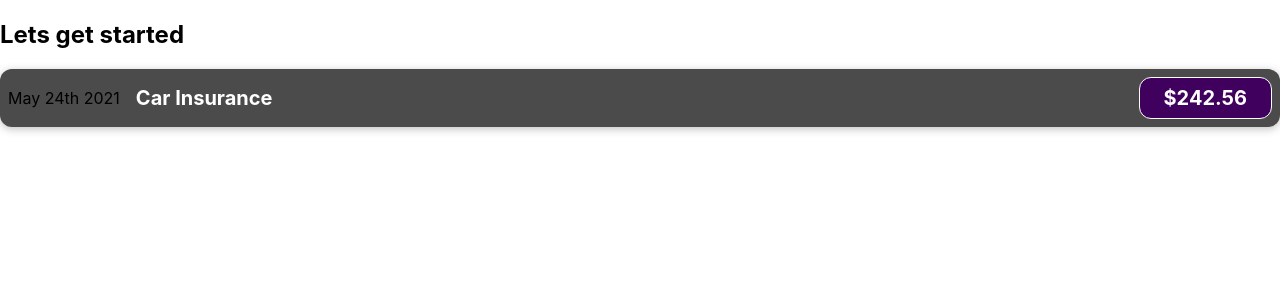
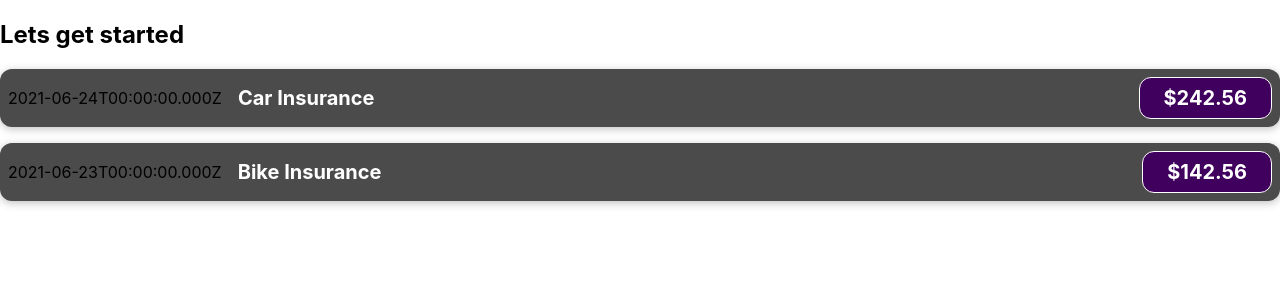
Before and after one commit to AnirupPat/reactjs-expense-report, a React (Create React App) app: page / in a window 1280 px wide. Shown: the top 300 px of the page. Built offline with nearby package versions, Linux system fonts and the light colour scheme.

Commit message:
Passing props to Components

```diff
--- a/src/App.js
+++ b/src/App.js
@@ -1,11 +1,42 @@
-import ExpenseItem from './components/ExpenseItem';
-import './App.css';
+import ExpenseItem from "./components/ExpenseItem";
+import "./App.css";
 
 function App() {
+  let expense = [
+    {
+      title: "Car Insurance",
+      amount: 242.56,
+      date: new Date(2021, 5, 24),
+    },
+    {
+      title: "Bike Insurance",
+      amount: 142.56,
+      date: new Date(2021, 5, 23),
+    },
+    {
+      title: "Magazines",
+      amount: 24.0,
+      date: new Date(2021, 5, 22),
+    },
+    {
+      title: "Groceries",
+      amount: 100.0,
+      date: new Date(2021, 5, 21),
+    },
+  ];
   return (
     <div>
       <h2>Lets get started</h2>
-      <ExpenseItem></ExpenseItem>
+      <ExpenseItem
+        title={expense[0].title}
+        amount={expense[0].amount}
+        date={expense[0].date}
+      ></ExpenseItem>
+      <ExpenseItem
+        title={expense[1].title}
+        amount={expense[1].amount}
+        date={expense[1].date}
+      ></ExpenseItem>
     </div>
   );
 }
--- a/src/components/ExpenseItem.js
+++ b/src/components/ExpenseItem.js
@@ -1,12 +1,12 @@
 import './ExpenseItem.css';
 
-function ExpenseItem() {
+function ExpenseItem(props) {
   return (
     <div className="expense-item">
-      <div>May 24th 2021</div>
+      <div>{props.date.toISOString()}</div>
       <div className="expense-item__description">
-        <h2>Car Insurance</h2>
-        <div className="expense-item__price">$242.56</div>
+        <h2>{props.title}</h2>
+        <div className="expense-item__price">${props.amount}</div>
       </div>
     </div>
   );
```
